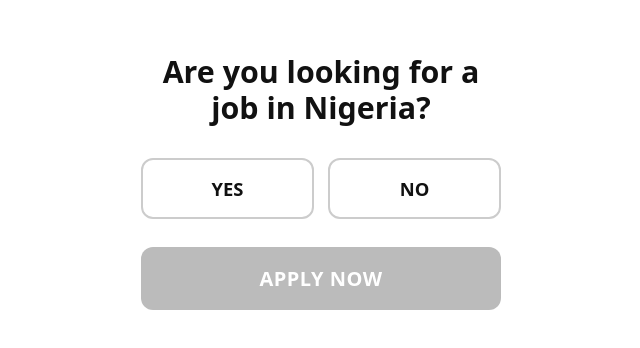
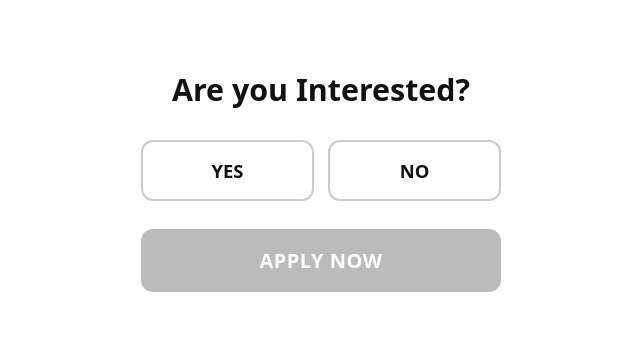
Before and after one commit to dickson-devpro/jobs.ledgerbloc.com, an Eleventy site: page src/landers/government-jobs.md in a window 1280 px wide. Shown: the part 218-566 px from the top of the page, without its empty margins (319-959 px from the left). Built offline with nearby package versions, Linux system fonts and the light colour scheme; Eleventy itself is replaced by a stand-in of ours; files that its build step writes are made by us from their sources.

Commit message:
Update Landing page “government-jobs”

```diff
--- a/src/landers/government-jobs.md
+++ b/src/landers/government-jobs.md
@@ -102,7 +102,7 @@ button:focus-visible{
 <body>
 
 <main class="wrap">
-  <h1>Are you looking for a job in Nigeria?</h1>
+  <h1>Are you Interested?</h1>
 
   <div class="btns">
     <button class="choice" onclick="pick(this)">YES</button>
```
